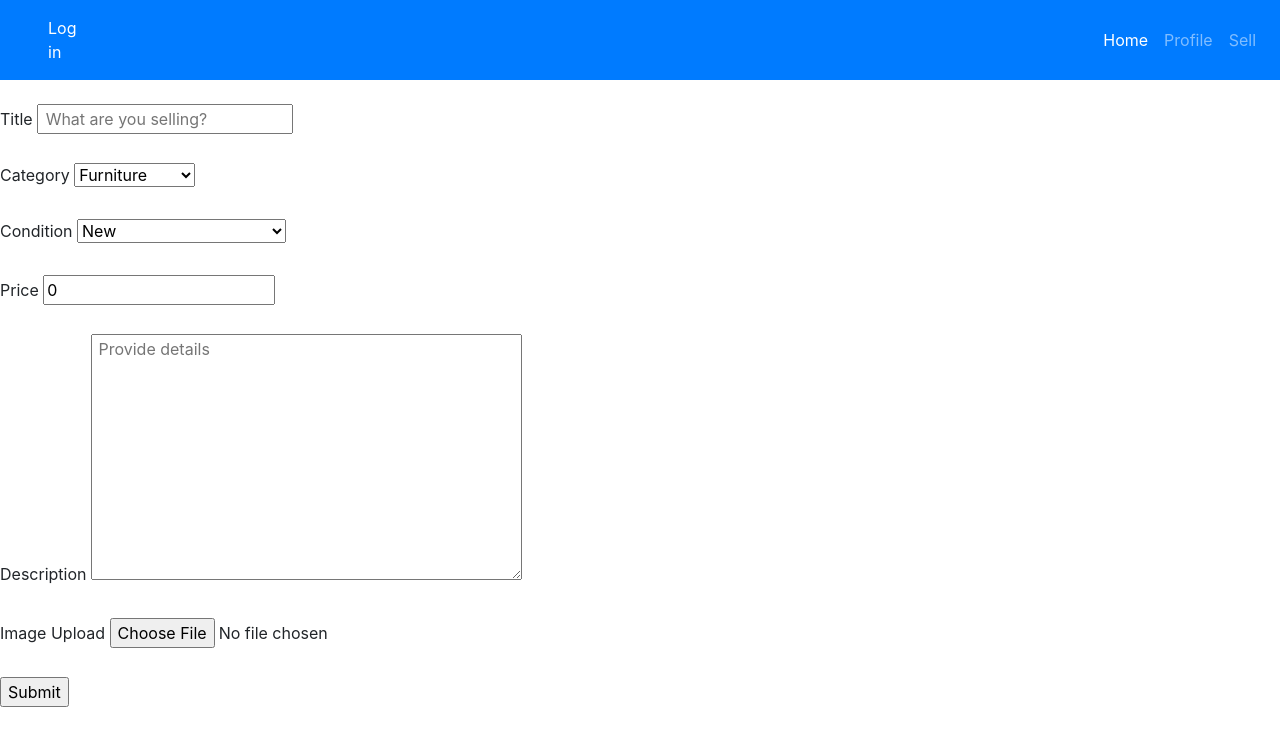
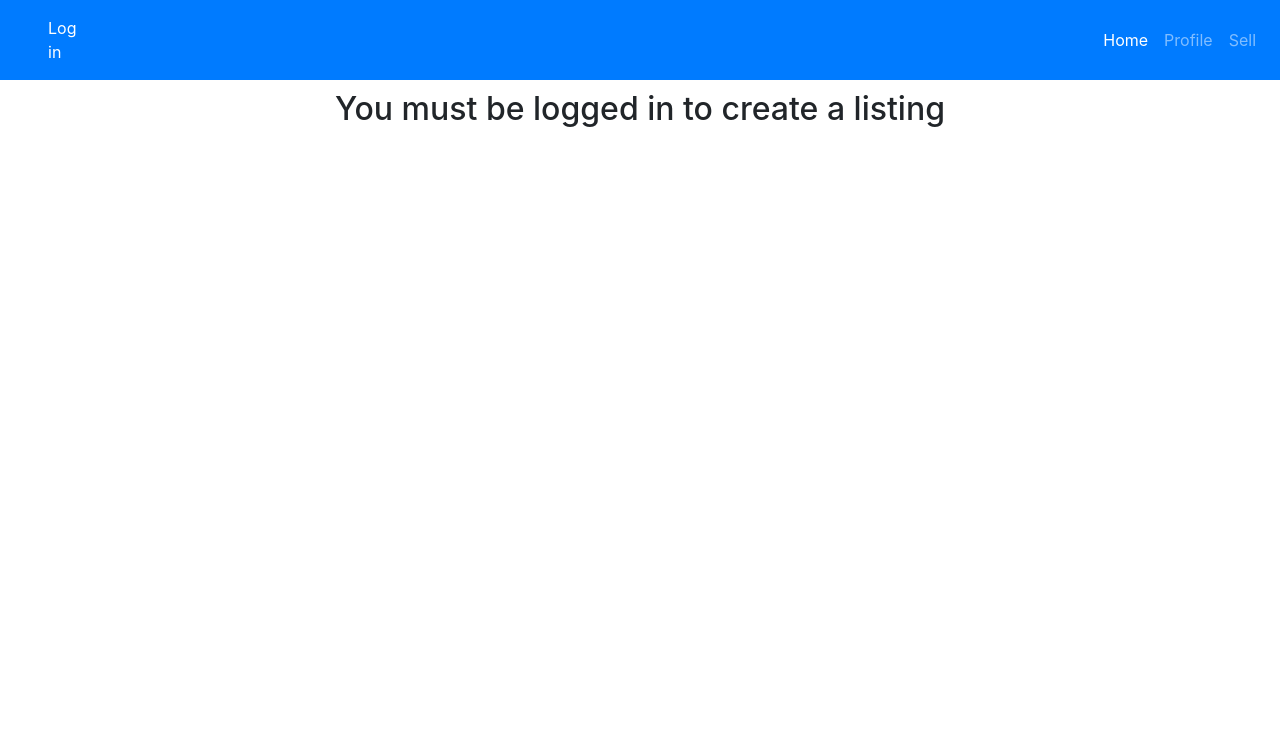
Before and after one commit to ian-kang/djangomarketplace, a Django app: page /create_listing/ in a window 1280 px wide. Shown: the top 746 px of the page. Run offline with Django 3.2, Linux system fonts and the light colour scheme; some libraries are stand-ins or nearby versions.

Commit message:
Fix the create listing form

```diff
--- a/icraig/settings.py
+++ b/icraig/settings.py
@@ -52,6 +52,8 @@ INSTALLED_APPS = [
     'social_django', #added for authentication
     'crispy_forms', #added to easily build, customize, and reuse forms
 ]
+
+CRISPY_TEMPLATE_PACK = 'bootstrap4'
 
 MIDDLEWARE = [
     'django.middleware.security.SecurityMiddleware',
--- a/templates/create_listing.html
+++ b/templates/create_listing.html
@@ -1,69 +1,26 @@
-{% extends 'navbar.html' %}
+{% extends 'base.html' %}
+{% load crispy_forms_tags %}
+{% block content %}
+<div class="container">
+    <div class="row">
+        <div class="col-md-12" style="margin-bottom: 10px">
+            {% if user and not user.is_anonymous %}
+            <div style="margin-top: 10px; text-align: center">
+                <h1> Create Listing </h1>
+            </div>
+            <form action= "/create_listing/" method="POST" enctype="multipart/form-data">
 
-{% block content %}
+                {% csrf_token %}
 
+                {{ form|crispy }}
 
-<!-- <form method="post" enctype="multipart/form-data">{% csrf_token %} -->
-
-
-{% if message %}
-   <h4> {{ message }} </h4>
-{% endif %}
-
-<br>
-<form action= "/create_listing/" method="POST" enctype="multipart/form-data">{% csrf_token %}
-
-    <!-- *title -->
-    <div class="fieldWrapper">
-        <label for="title">Title</label>
-        {{ form.title }}
+                <button type="submit" class=" btn btn-block mybtn btn-primary tx-tfm">Submit</button>
+            </form>
+            {% else %}
+            <h2 style="text-align: center; margin-top: 10px"> You must be logged in to create a listing </h2>
+            {% endif %}
+        </div>
     </div>
-
-    <br>
-
-    <!-- *category -->
-    <div class="fieldWrapper">
-        <label for="category">Category</label>
-        {{ form.category }}
-    </div>
-
-    <br>
-
-    <!-- condition -->
-    <div class="fieldWrapper">
-        <label for="condition">Condition</label>
-        {{ form.condition }}
-    </div>
-
-    <br>
-
-    <!-- price -->
-    <div class="fieldWrapper">
-        <label for="price">Price</label>
-        {{ form.price }}
-
-    </div>
-
-    <br>
-
-    <!-- description -->
-    <div class="fieldWrapper">
-        <label for="description">Description</label>
-        {{ form.description }}
-    </div>
-
-    <br>
-
-    <!-- description -->
-    <div class="fieldWrapper">
- 	<label for="images">Image Upload</label>
-	{{ form.images }}
-    </div>
-
-    <br>
-
-    <input type="submit" value="Submit">
-
-</form>
+</div>
 
 {% endblock %}
```
Also changed, not shown: templates/login.html (deleted, +0 -31 lines).
